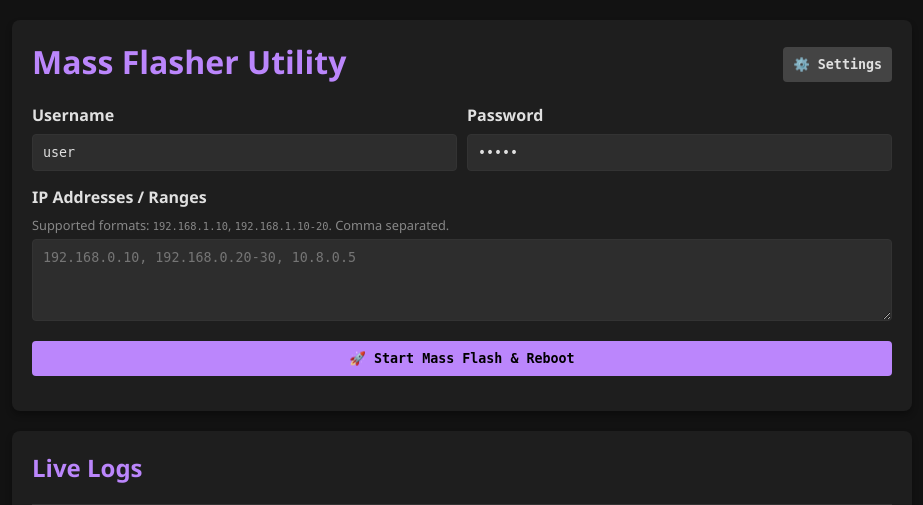
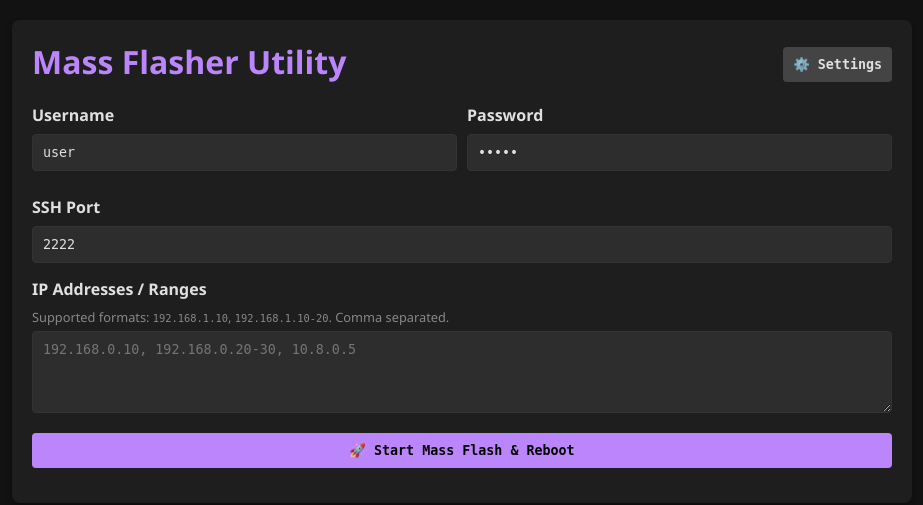
Before and after one commit to masseselsev/controlboard, a Flask app: page / in a window 1280 px wide. Shown: the top 505 px of the page, without its empty margins (178-1101 px from the left). Run offline with Flask 3, Linux system fonts and the light colour scheme; data that the repository does not hold is empty.

Commit message:
Add configurable SSH port (default 2222)

```diff
--- a/mass_flasher/app.py
+++ b/mass_flasher/app.py
@@ -75,16 +75,20 @@ def flash_devices():
     ip_string = data.get('ips', '')
     username = data.get('username', 'user')
     password = data.get('password', 'admin')
+    try:
+        port = int(data.get('port', 2222))
+    except ValueError:
+        port = 2222
 
     ips = parse_ip_ranges(ip_string)
 
     if not ips:
         return jsonify({"error": "No valid IPs found"}), 400
 
-    log_queue.put(f"[SYSTEM] Starting batch for {len(ips)} devices: {', '.join(ips)}")
+    log_queue.put(f"[SYSTEM] Starting batch for {len(ips)} devices: {', '.join(ips)} (Port: {port})")
 
     for ip in ips:
-        worker = FlashWorker(ip, username, password, log_queue, completion_callback=send_telegram_notification)
+        worker = FlashWorker(ip, username, password, log_queue, port=port, completion_callback=send_telegram_notification)
         worker.start()
 
     return jsonify({"status": "started", "count": len(ips)})
--- a/mass_flasher/ssh_utils.py
+++ b/mass_flasher/ssh_utils.py
@@ -5,11 +5,12 @@ import socket
 import re
 
 class FlashWorker(threading.Thread):
-    def __init__(self, ip, username, password, log_queue, completion_callback=None):
+    def __init__(self, ip, username, password, log_queue, port=22, completion_callback=None):
         super().__init__()
         self.ip = ip
         self.username = username
         self.password = password
+        self.port = port
         self.log_queue = log_queue
         self.completion_callback = completion_callback
         self.success = False
@@ -25,7 +26,7 @@ class FlashWorker(threading.Thread):
         client.set_missing_host_key_policy(paramiko.AutoAddPolicy())
 
         try:
-            client.connect(self.ip, username=self.username, password=self.password, timeout=10)
+            client.connect(self.ip, port=self.port, username=self.username, password=self.password, timeout=10)
             self.log("Connected. Starting flash process...")
 
             # Construct the command
--- a/mass_flasher/templates/index.html
+++ b/mass_flasher/templates/index.html
@@ -1,5 +1,6 @@
 <!DOCTYPE html>
 <html lang="en">
+
 <head>
     <meta charset="UTF-8">
     <meta name="viewport" content="width=device-width, initial-scale=1.0">
@@ -40,10 +41,11 @@
             background-color: var(--card-bg);
             border-radius: 8px;
             padding: 20px;
-            box-shadow: 0 4px 6px rgba(0,0,0,0.3);
+            box-shadow: 0 4px 6px rgba(0, 0, 0, 0.3);
         }
 
-        h1, h2 {
+        h1,
+        h2 {
             margin-top: 0;
             color: var(--accent-color);
         }
@@ -54,7 +56,9 @@
             font-weight: bold;
         }
 
-        input, textarea, button {
+        input,
+        textarea,
+        button {
             width: 100%;
             padding: 10px;
             margin-bottom: 15px;
@@ -95,9 +99,19 @@
             font-size: 14px;
         }
 
-        .log-entry { margin-bottom: 2px; }
-        .log-time { color: #888; margin-right: 10px; }
-        .log-ip { color: var(--success-color); margin-right: 10px; }
+        .log-entry {
+            margin-bottom: 2px;
+        }
+
+        .log-time {
+            color: #888;
+            margin-right: 10px;
+        }
+
+        .log-ip {
+            color: var(--success-color);
+            margin-right: 10px;
+        }
 
         /* Modal */
         .modal {
@@ -109,9 +123,10 @@
             width: 100%;
             height: 100%;
             overflow: auto;
-            background-color: rgba(0,0,0,0.7);
+            background-color: rgba(0, 0, 0, 0.7);
             padding-top: 60px;
         }
+
         .modal-content {
             background-color: var(--card-bg);
             margin: 5% auto;
@@ -123,6 +138,7 @@
         }
     </style>
 </head>
+
 <body>
 
     <div class="container">
@@ -140,6 +156,10 @@
                 <div>
                     <label>Password</label>
                     <input type="password" id="password" value="admin">
+                </div>
+                <div style="grid-column: span 2;">
+                    <label>SSH Port</label>
+                    <input type="number" id="port" value="2222">
                 </div>
             </div>
 
@@ -183,7 +203,7 @@
 
         // SSE Stream
         const eventSource = new EventSource('/stream');
-    eventSource.onmessage = function(e) {
+        eventSource.onmessage = function (e) {
             const div = document.createElement('div');
             div.className = 'log-entry';
             div.textContent = e.data;
@@ -195,17 +215,18 @@
             const ips = document.getElementById('ipInput').value;
             const user = document.getElementById('username').value;
             const pass = document.getElementById('password').value;
+            const port = document.getElementById('port').value;
 
-        if(!ips) { alert("Please enter IP addresses"); return; }
+            if (!ips) { alert("Please enter IP addresses"); return; }
 
             fetch('/flash', {
                 method: 'POST',
-            headers: {'Content-Type': 'application/json'},
-            body: JSON.stringify({ ips: ips, username: user, password: pass })
+                headers: { 'Content-Type': 'application/json' },
+                body: JSON.stringify({ ips: ips, username: user, password: pass, port: port })
             })
                 .then(response => response.json())
                 .then(data => {
-            if(data.error) alert("Error: " + data.error);
+                    if (data.error) alert("Error: " + data.error);
                     else console.log("Batch started:", data.count);
                 })
                 .catch(err => alert("Request failed: " + err));
@@ -246,7 +267,7 @@
             })
                 .then(res => res.json())
                 .then(data => {
-            if(data.status === 'saved') {
+                    if (data.status === 'saved') {
                         closeSettings();
                         alert("Settings saved!");
                     }
@@ -254,7 +275,7 @@
         }
 
         // Close modal on click outside
-    window.onclick = function(event) {
+        window.onclick = function (event) {
             if (event.target == modal) {
                 modal.style.display = "none";
             }
@@ -262,4 +283,5 @@
     </script>
 
 </body>
+
 </html>
```
Lines whose indentation alone changed are shown as unchanged.
